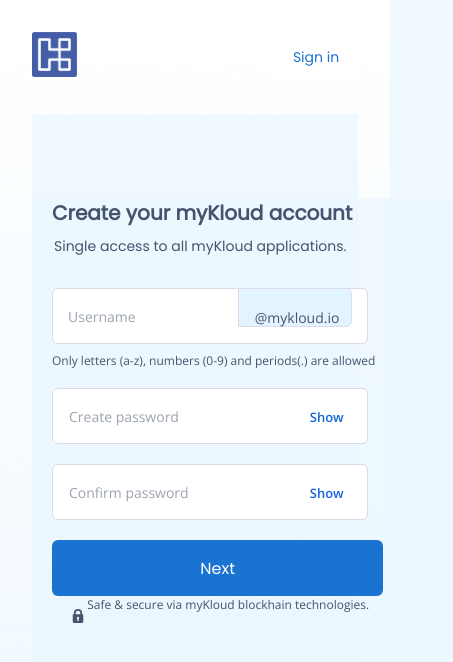
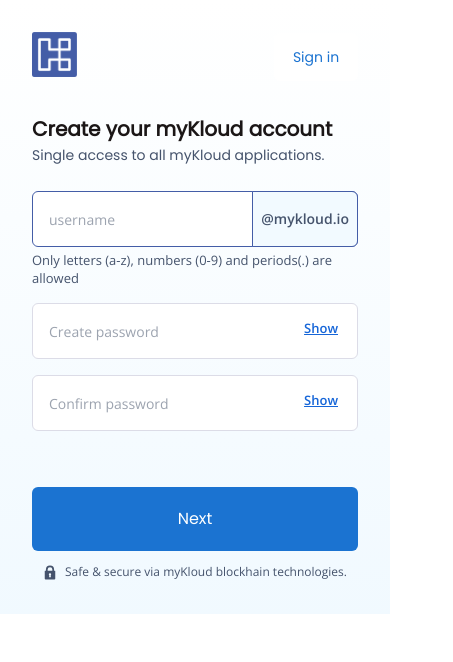
Before and after one commit to myKloud/mykloud-registration, a React (Create React App) app: page / in a window 390 px wide. Shown: the top 662 px of the page, 453 px wide, since content can reach past the window. Built offline with nearby package versions, Linux system fonts and the light colour scheme.

Commit message:
Adding client information

```diff
--- a/src/components/clientInformations/style.css
+++ b/src/components/clientInformations/style.css
@@ -25,7 +25,7 @@
   margin-bottom: 0px;
 }
 
-.userName1 {
+.user_name1 {
   display: flex;
   justify-content: center;
   margin-top: 32px;
@@ -268,7 +268,7 @@
     margin-left: 20px;
   }
 
-  .userName1 {
+  .user_name1 {
     display: flex;
     justify-content: space-between;
     margin-left: 18px;
--- a/src/components/recovery/index.js
+++ b/src/components/recovery/index.js
@@ -164,7 +164,7 @@
           </p>
         )}
 
-        <button className="nextBtn1">Send me code</button>
+        <button className="next_btn1">Send me code</button>
       </div>
     </>
   );
--- a/src/components/recovery/style.css
+++ b/src/components/recovery/style.css
@@ -122,7 +122,7 @@
   padding-left: 17px;
 }
 
-.nextBtn1 {
+.next_btn1 {
   position: relative;
   width: 32.7vw;
   height: 6.25vh;
--- a/src/components/register/index.js
+++ b/src/components/register/index.js
@@ -1,7 +1,7 @@
 import React, { useState, useEffect } from "react";
 import icon from "../../images/lock 1.svg";
 import { useHistory, useLocation } from "react-router-dom";
-import "./style.css";
+import "./style.scss";
 
 const Register = () => {
   const [showPassword, setShowPassword] = useState(false);
@@ -30,38 +30,41 @@
 
   return (
     <>
-      <div className="register-container">
-        <div className="registerForm">
-          <h1 className="registerFormTitle">Create your myKloud account</h1>
-          <p className="normalText">
+      <div className="form_container">
+        <div className="form_wrapper">
+          <h1 className="register_form_title">Create your myKloud account</h1>
+          <p className="normal_text mb-10">
             Single access to all myKloud applications.
           </p>
-          <div className="userName">
+          <div className="mb-4">
+            <div className="user_name">
               <input
                 type="text"
-              placeholder="Username"
-              className="userField"
+                placeholder="username"
+                className="form_field"
+                autofocus="true"
                 value={user}
                 onChange={(e) => {
                   setUser(e.target.value);
                 }}
               ></input>
-            <p className="domain">@mykloud.io</p>
+              <span className="domain">@mykloud.io</span>
             </div>
-          <p className="note">
+            <p className="note mt-1">
               Only letters (a-z), numbers (0-9) and periods(.) are allowed
             </p>
-          <div>
+          </div>
+          <div className="mb-4 relative">
             <input
               type={showPassword ? "text" : "password"}
               placeholder="Create password"
-              className="passwordField"
+              className="form_field extra-padding"
               value={password}
               onChange={(e) => setPassword(e.target.value)}
             />
 
             <button
-              className="show"
+              className="input_visibilty"
               onClick={() => setShowPassword(!showPassword)}
             >
               {!showPassword ? (
@@ -71,17 +74,17 @@
               )}
             </button>
           </div>
-          <div>
+          <div className="mb-4 relative">
             <input
               type={showConfirmPassword ? "text" : "password"}
               placeholder="Confirm password"
-              className="confirmPasswordField"
+              className="form_field extra-padding"
               value={confirmPassword}
               onChange={(e) => setConfirmPassword(e.target.value)}
             />
 
             <button
-              className="show"
+              className="input_visibilty"
               onClick={() => setShowConfirmPassword(!showConfirmPassword)}
             >
               {!showConfirmPassword ? (
@@ -91,12 +94,12 @@
               )}
             </button>
           </div>
-          <button className="nextBtn" onClick={nextPage}>
+          <button className="next_btn mt-10" onClick={nextPage}>
             Next
           </button>
-          <div className="safeMessage">
-            <img src={icon} class="icon" alt="icon" />
-            <p className="info">
+          <div className="safe_message mt-3">
+            <img src={icon} alt="icon" />
+            <p className="info ml-2">
               Safe & secure via myKloud blockhain technologies.
             </p>
           </div>
--- a/src/components/register/style.css
+++ /dev/null
@@ -1,386 +0,0 @@
-.register-container {
-  display: flex;
-  height: 100vh;
-}
-
-.registerForm {
-  width: 622px;
-  border: solid 1px #dcdce7;
-  background-color: #ffffff;
-  padding-top: 56px;
-  padding-bottom: 56px;
-  border-radius: 6px;
-  margin: auto;
-}
-
-.registerFormTitle {
-  width: 495px;
-  height: 48px;
-  margin: 0 64px 4px;
-  font-family: "Poppins";
-  font-size: 32px;
-  font-weight: bold;
-  font-stretch: normal;
-  font-style: normal;
-  line-height: normal;
-  letter-spacing: normal;
-}
-
-.normalText {
-  width: 377px;
-  height: 28px;
-  margin: 4px 125px 0 120px;
-  font-family: "Poppins";
-  font-size: 18px;
-  font-weight: normal;
-  font-stretch: normal;
-  font-style: normal;
-  line-height: 1.56;
-  letter-spacing: normal;
-  text-align: left;
-  color: #45536c;
-}
-
-.userName {
-  display: flex;
-  margin-left: 83px;
-  margin-top: 32px;
-}
-.userField {
-  width: 456px;
-  height: 56px;
-  padding: 0 0 0 16px;
-  border-radius: 6px;
-  border: solid 1px #dcdce7;
-  background-color: white;
-  font-family: "Open Sans";
-  font-size: 14px;
-  font-weight: normal;
-  font-stretch: normal;
-  font-style: normal;
-  line-height: normal;
-  letter-spacing: normal;
-  color: black;
-  outline: none;
-}
-
-.domain {
-  width: 88px;
-  height: 19px;
-  margin: 0 0 0 252px;
-  padding: 19px 16px 18px;
-  margin-left: -120px;
-  border: solid 1px #dcdce7;
-  background-color: #f2faff;
-  font-family: "Open Sans";
-  font-size: 14px;
-  font-weight: 600;
-  font-stretch: normal;
-  font-style: normal;
-  line-height: normal;
-  letter-spacing: normal;
-  position: relative;
-  border-top-right-radius: 6px;
-  border-bottom-right-radius: 6px;
-  outline: none;
-}
-
-.note {
-  width: 351px;
-  height: 18px;
-  margin-top: 8px;
-  margin-left: 83px;
-  margin-bottom: 0px;
-  font-family: "Open Sans";
-  font-size: 13px;
-  font-weight: normal;
-  font-stretch: normal;
-  font-style: normal;
-  line-height: normal;
-  letter-spacing: normal;
-  text-align: left;
-  color: #45536c;
-}
-
-.passwordField {
-  width: 456px;
-  height: 56px;
-  padding: 0 0 0 16px;
-  margin: 25px 0 20px;
-  border-radius: 6px;
-  margin-left: 83px;
-  border: solid 1px #dcdce7;
-  background-color: white;
-  font-family: "Open Sans";
-  font-size: 14px;
-  font-weight: normal;
-  font-stretch: normal;
-  font-style: normal;
-  line-height: normal;
-  letter-spacing: normal;
-  color: black;
-  outline: none;
-}
-
-.confirmPasswordField {
-  width: 456px;
-  height: 56px;
-  padding: 0 0 0 16px;
-  border-radius: 6px;
-  margin-left: 83px;
-  border: solid 1px #dcdce7;
-  background-color: white;
-  font-family: "Open Sans";
-  font-size: 14px;
-  font-weight: normal;
-  font-stretch: normal;
-  font-style: normal;
-  line-height: normal;
-  letter-spacing: normal;
-  color: black;
-  outline: none;
-}
-.show {
-  margin-left: -38px;
-  position: relative;
-  right: 24px;
-  width: 37px;
-  height: 19px;
-  font-family: "Open Sans";
-  font-size: 14px;
-  font-weight: 600;
-  font-stretch: normal;
-  font-style: normal;
-  line-height: normal;
-  letter-spacing: normal;
-  text-align: left;
-  color: #1565d8;
-  cursor: pointer;
-  border: none;
-  background-color: white;
-}
-
-.nextBtn {
-  width: 473px;
-  height: 64px;
-  border: none;
-  border-radius: 6px;
-  background-color: #1b73d1;
-  font-family: "Poppins";
-  font-size: 16px;
-  font-weight: 500;
-  font-stretch: normal;
-  font-style: normal;
-  line-height: normal;
-  letter-spacing: normal;
-  text-align: center;
-  color: white;
-  margin-top: 32px;
-  margin-left: 83px;
-}
-
-.safeMessage {
-  display: flex;
-  justify-content: center;
-  gap: 0.5555555555555555555555vw;
-}
-
-.icon {
-  object-fit: contain;
-  width: 14px;
-  height: 14px;
-  margin-top: 13px;
-}
-
-.info {
-  font-family: "Open Sans";
-  font-size: 12px;
-  font-weight: normal;
-  font-stretch: normal;
-  font-style: normal;
-  line-height: normal;
-  letter-spacing: normal;
-  text-align: center;
-  color: #45536c;
-}
-
-.userField:focus + .domain {
-  border: solid 1px #445da7;
-}
-.userField:focus {
-  border: solid 1px #445da7;
-}
-
-.passwordField:focus {
-  border: solid 1px #445da7;
-}
-
-.confirmPasswordField:focus {
-  border: solid 1px #445da7;
-}
-::placeholder {
-  color: #8692a6;
-}
-
-@media only screen and (max-width: 768px) {
-  body {
-    background-image: none;
-    background-color: rgba(235, 247, 255, 0.7);
-  }
-  .register-container {
-    background-color: rgba(235, 247, 255, 0.7);
-  }
-  .registerForm {
-    padding-top: 0px;
-    border: none;
-    background-color: rgba(235, 247, 255, 0.7);
-    margin-top: 10vh;
-  }
-  .registerFormTitle {
-    width: 338px;
-    height: 30px;
-    margin: 0px;
-    margin: 0 20px 8px;
-    font-size: 20px;
-    text-align: left;
-  }
-
-  .normalText {
-    font-size: 14px;
-    text-align: left;
-    margin-bottom: 0px;
-    margin: 0 22px 24px;
-  }
-
-  .userName {
-    margin-top: 0px;
-    margin-left: 0px;
-    justify-content: flex-start;
-  }
-  .userField {
-    width: 500px;
-    height: 56px;
-    flex-grow: 0;
-    margin-left: 20px;
-    padding: 0 0 0 15px;
-    border-radius: 6px;
-  }
-
-  .domain {
-    width: 114px;
-    margin-left: -130px;
-    padding-right: 0px;
-    font-weight: normal;
-    background-color: #e2f4ff;
-  }
-
-  .note {
-    width: 324px;
-    height: 16px;
-    flex-grow: 0;
-    font-family: "Open Sans";
-    font-size: 12px;
-    font-weight: normal;
-    font-stretch: normal;
-    font-style: normal;
-    line-height: normal;
-    letter-spacing: normal;
-    text-align: left;
-    margin: 8px 0 0 0;
-    margin-left: 20px;
-  }
-
-  .passwordField {
-    width: 500px;
-    height: 56px;
-    flex-grow: 0;
-    margin: 0;
-    padding: 0;
-    margin: 20px 20px 20px;
-    padding-left: 16px;
-    border-radius: 6px;
-  }
-
-  u {
-    text-decoration: none;
-    margin-left: -16px;
-  }
-
-  .confirmPasswordField {
-    width: 500px;
-    height: 56px;
-    flex-grow: 0;
-    margin: 0;
-    padding: 0;
-    margin: 0px 20px 20px;
-    padding-left: 16px;
-    border-radius: 6px;
-  }
-
-  .nextBtn {
-    width: 518px;
-    height: 56px;
-    margin-left: 20px;
-    margin-top: 0px;
-  }
-
-  .safeMessage {
-    justify-content: flex-start;
-    margin-left: 120px;
-  }
-}
-
-@media only screen and (max-width: 556px) {
-  .userName {
-    margin-top: 0px;
-    justify-content: flex-start;
-  }
-  .userField {
-    width: 86%;
-  }
-
-  .domain {
-  }
-
-  .note {
-  }
-
-  .passwordField {
-    width: 86%;
-  }
-
-  u {
-    text-decoration: none;
-    margin-left: -16px;
-  }
-
-  .confirmPasswordField {
-    width: 86%;
-  }
-
-  .nextBtn {
-    width: 89.7%;
-  }
-
-  .safeMessage {
-    margin-left: 39px;
-  }
-}
-
-@media only screen and (max-width: 420px) {
-  .userField {
-    width: 75%;
-  }
-
-  .passwordField {
-    width: 75%;
-  }
-
-  .confirmPasswordField {
-    width: 75%;
-  }
-
-  .nextBtn {
-    width: 78.7%;
-  }
-}
--- /dev/null
+++ b/src/components/register/style.scss
@@ -0,0 +1,112 @@
+@import "../../css/variables.scss";
+
+.register_form_title {
+  color: $text_bold_color;
+  font-size: 32px;
+  font-weight: bold;
+}
+
+.normal_text {
+  font-size: 18px;
+  line-height: 1.56;
+  color: $text_color;
+  text-align: center;
+}
+
+.user_name {
+  display: flex;
+  position: relative;
+
+  .form_field {
+    padding-right: 7rem;
+  }
+}
+
+.extra-padding {
+  padding-right: 5rem !important;
+}
+
+.domain {
+  border: solid 1px #dcdce7;
+  background-color: #f2faff;
+  font-family: "Open Sans";
+  font-size: 14px;
+  font-weight: 600;
+  border-top-right-radius: 6px;
+  border-bottom-right-radius: 6px;
+  position: absolute;
+  right: 0;
+  height: 100%;
+  display: flex;
+  justify-content: center;
+  align-items: center;
+  padding: 0 8px;
+}
+
+.note {
+  font-family: "Open Sans";
+  font-size: 13px;
+  line-height: normal;
+  text-align: left;
+  color: $text_color;
+}
+
+.input_visibilty {
+  position: absolute;
+  right: 10px;
+  top: 5px;
+  padding: 10px;
+
+  color: $primary_color;
+  background-color: $primary_color_visa;
+
+  text-align: left;
+  border: none;
+
+  font-family: "Open Sans";
+  font-size: 14px;
+  font-weight: 600;
+
+  cursor: pointer;
+}
+
+.next_btn {
+  height: 64px;
+  width: 100%;
+  border: none;
+  border-radius: 6px;
+  background-color: $primary_color;
+  font-size: 16px;
+  font-weight: 500;
+  text-align: center;
+  color: $primary_color_visa;
+}
+
+.safe_message {
+  display: flex;
+  justify-content: center;
+}
+
+.info {
+  font-family: "Open Sans";
+  font-size: 12px;
+
+  text-align: center;
+  color: $text_color;
+}
+
+.form_field:focus + .domain {
+  border: solid 1px #445da7;
+}
+
+@media only screen and (max-width: 767px) {
+  .register_form_title {
+    font-size: 20px;
+  }
+
+  .normal_text {
+    text-align: left;
+    font-size: 14px;
+    margin-bottom: 1.5rem !important;
+  }
+}
--- a/src/css/global.scss
+++ b/src/css/global.scss
@@ -14,3 +14,39 @@
   font-style: normal;
   letter-spacing: normal;
 }
+
+::placeholder {
+  color: $placeholder;
+}
+
+.form_container {
+  display: flex;
+  height: 100vh;
+
+  .form_wrapper {
+    width: 622px;
+    background-color: #ffffff;
+    margin: auto;
+    padding: 4rem;
+
+    border: solid 1px #dcdce7;
+    border-radius: 6px;
+  }
+
+  .form_field {
+    width: 100%;
+    height: 56px;
+    padding: 0 16px;
+    border-radius: 6px;
+    border: solid 1px #dcdce7;
+    background-color: white;
+    font-family: "Open Sans";
+    font-size: 14px;
+    color: #1b1616;
+    outline: none;
+
+    &:focus {
+      border: solid 1px #445da7;
+    }
+  }
+}
--- a/src/css/media.scss
+++ b/src/css/media.scss
@@ -10,6 +10,30 @@
 @media only screen and (max-width: 768px) {
 }
 
+@media only screen and (max-width: 767px) {
+  body {
+    background-image: linear-gradient(
+      to bottom,
+      #ffffff,
+      rgba(235, 247, 255, 0.7)
+    );
+    background-size: auto;
+  }
+
+  .form_container {
+    height: 100%;
+
+    .form_wrapper {
+      width: 100%;
+      background-color: transparent;
+      margin: auto;
+      padding: 0;
+
+      border: 0 none;
+    }
+  }
+}
+
 @media only screen and (max-width: 500px) {
 }
 
--- a/src/css/variables.scss
+++ b/src/css/variables.scss
@@ -1,4 +1,6 @@
-$text_color: #45536c;
-
 $primary_color: #1b73d1;
 $primary_color_visa: #ffffff;
+
+$text_color: #45536c;
+$text_bold_color: #1b1616;
+$placeholder: #8692a6;
--- a/src/services/auth.js
+++ b/src/services/auth.js
@@ -7,7 +7,7 @@
 
 export async function login(user) {
   const info = {
-    email: user.username,
+    email: user.user_name,
     password: user.password,
   };
   const { headers, data } = await http.post(apiEndPoint, info);
```
Also changed, not shown: src/components/clientInformations/index.js (+5 -5 lines). Lines whose indentation alone changed are shown as unchanged.
